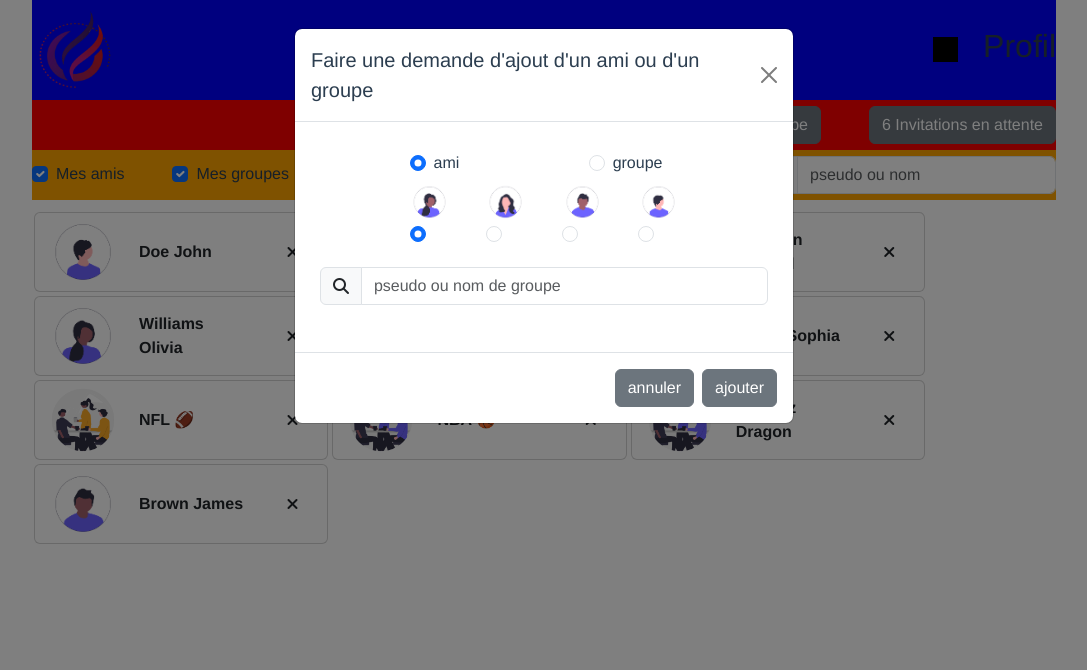
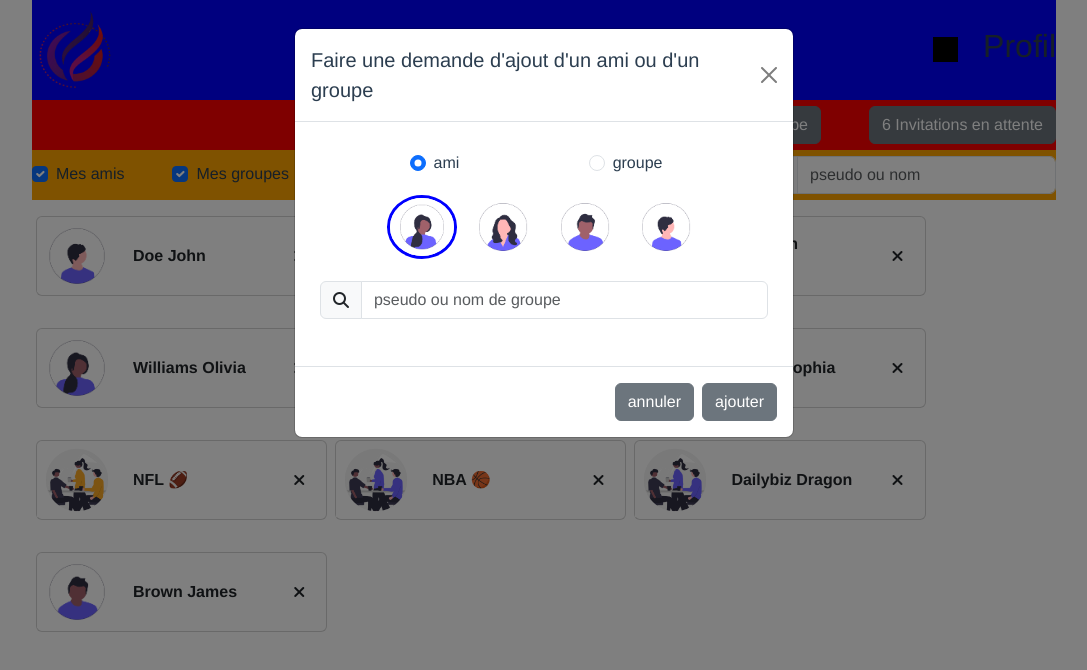
Before and after one commit to s2y-404/mon-reseau, a Vue app: page / in a window 1280 px wide. Both pictures are taken after a click on the element "ajouter ami / groupe". Shown: the top 670 px of the page, without its empty margins (96-1183 px from the left). Built offline with nearby package versions, Linux system fonts and the light colour scheme.

Commit message:
Fix add user/group

```diff
--- a/src/App.vue
+++ b/src/App.vue
@@ -26,7 +26,8 @@ export default {
       this.$emit('datas-updated', newDatas)
     },
     handleDatasDeleted(id) {
-      console.log("App | Card removed");
+      console.log(`App      | Card removed`)
+
       this.dataList = this.dataList.filter(item => item.id !== id);
       this.$emit('datasUpdated');
     },
--- a/src/components/Card.vue
+++ b/src/components/Card.vue
@@ -1,7 +1,6 @@
 
 <template>
-  <div class="card d-flex flex-row align-items-center px-2 flex-grow-2"
-    style="width: 18.4em; height: 80px; margin: 2px;">
+  <div class="card card-items">
     <img :src="require(`@/assets/${this.data.image}.png`)" class="card-img-top" alt="Photo de profil" />
     <div class="card-body">
       <span class="card-title fw-bold">{{ data.name }}</span>
@@ -35,10 +34,11 @@ export default {
   props: {
     data: Object
   },
+  emits: ['remove'],
   methods: {
     removeCard() {
       this.$emit('remove')
-      console.log(`Card | ${this.data.id}`)
+      console.log(`Card     | ${this.data.id}`)
     },
   }
 };
@@ -55,4 +55,16 @@ export default {
     border: 2px solid #2c3e50;
     border-radius: 100%;
   }
+
+  .card-items {
+    width: 18.2em;
+    height: 80px;
+
+    display: flex;
+    flex-direction: row;
+    align-items: center;
+    flex: 1 0 500px;
+    box-sizing: border-box;
+    margin: 1rem .25em;
+  }
 </style>
--- a/src/components/CardList.vue
+++ b/src/components/CardList.vue
@@ -34,6 +34,7 @@ export default {
   methods: {
     removeCard(id) {
       console.log("CardList | Removing card with id:", id);
+
       this.localDataList = this.localDataList.filter(item => item.id !== id);
       this.$emit('remove', id);
     }
@@ -43,16 +44,11 @@ export default {
 
 <style scoped>
   .card-list {
-    /* display: grid;
-    grid-template-columns: repeat(auto-fill,minmax(18rem, 1fr));
-    justify-items: center;
-    gap: 10px 1.2%; */
     display: flex;
-    justify-content: flex-start;
-    align-items: center;
+    /* justify-content: space-between; */
+    /* align-items: center; */
     flex-wrap: wrap;
-    flex-direction: row;
-    padding: 1% 0;
+    /* flex-direction: row; */
   }
 
 </style>
--- a/src/components/Navbar.vue
+++ b/src/components/Navbar.vue
@@ -16,7 +16,7 @@
 
             <div class="d-flex flex-column justify-content-center align-items-center">
               <!-- CHOIX DU TYPE (FRIEND OU GROUP) -->
-              <div class="d-flex justify-content-between" style="width: 100%; padding: 1% 20%;">
+              <div class="d-flex justify-content-between" style="width: 100%; padding: 1% 20% 4% 20%;">
                 <div id="group-filtre" class="form-check form-check-inline">
                   <input class="form-check-input" type="radio" name="type" id="friend" v-model="typeInput" value="friend" checked />
                   <label class="form-check-label" for="friend">ami</label>
@@ -29,44 +29,44 @@
 
               <!-- CHOIX DE LA PHOTO DE PROFIL -->
               <div v-if="this.typeInput === 'friend'" class="d-flex justify-content-evenly" style="width: 75%;">
-                <div class="form-check p-0 d-flex flex-column align-items-center justify-content-center">
-                  <label class="form-check-label" for="pp_w_1">
+                <div class="p-0 input-img">
+                  <input class="" type="radio" name="pp" id="pp_w_1" v-model="ppInput" value="pp_w_1" checked />
+                  <label class="" for="pp_w_1">
                     <img src="@/assets/pp_w_1.png" alt="photo femme 1">
                   </label>
-                  <input class="form-check-input" type="radio" name="pp" id="pp_w_1" v-model="ppInput" value="pp_w_1" checked />
                 </div>
-                <div class="form-check p-0 d-flex flex-column align-items-center justify-content-center">
-                  <label class="form-check-label" for="pp_w_2">
+                <div class="p-0 input-img">
+                  <input class="" type="radio" name="pp" id="pp_w_2" v-model="ppInput" value="pp_w_2" />
+                  <label class="" for="pp_w_2">
                     <img src="@/assets/pp_w_2.png" alt="photo femme 2">
                   </label>
-                  <input class="form-check-input" type="radio" name="pp" id="pp_w_2" v-model="ppInput" value="pp_w_2" />
                 </div>
-                <div class="form-check p-0 d-flex flex-column align-items-center justify-content-center">
-                  <label class="form-check-label" for="pp_m_1">
+                <div class="p-0 input-img">
+                  <input class="" type="radio" name="pp" id="pp_m_1" v-model="ppInput" value="pp_m_1" />
+                  <label class="" for="pp_m_1">
                     <img src="@/assets/pp_m_1.png" alt="photo homme 1">
                   </label>
-                  <input class="form-check-input" type="radio" name="pp" id="pp_m_1" v-model="ppInput" value="pp_m_1" />
                 </div>
-                <div class="form-check p-0 d-flex flex-column align-items-center justify-content-center">
-                  <label class="form-check-label" for="pp_m_2">
+                <div class="p-0 input-img">
+                  <input class="" type="radio" name="pp" id="pp_m_2" v-model="ppInput" value="pp_m_2" />
+                  <label class="" for="pp_m_2">
                     <img src="@/assets/pp_m_2.png" alt="photo homme 2">
                   </label>
-                  <input class="form-check-input" type="radio" name="pp" id="pp_m_2" v-model="ppInput" value="pp_m_2" />
                 </div>
               </div>
-            </div>
-            <div v-if="this.typeInput === 'group'" class="d-flex justify-content-evenly" style="width: 75%;">
-              <div class="form-check p-0 d-flex flex-column align-items-center justify-content-center">
-                <label class="form-check-label" for="pp_g">
-                  <img src="@/assets/pp_g.png" alt="photo group">
-                </label>
-                <input class="form-check-input" type="radio" name="pp" id="pp_g" v-model="ppInput" value="pp_g" checked />
-              </div>
-              <div class="form-check p-0 d-flex flex-column align-items-center justify-content-center">
-                <label class="form-check-label" for="pp_a">
-                  <img src="@/assets/pp_a.png" alt="photo groupe admin">
-                </label>
-                <input class="form-check-input" type="radio" name="pp" id="pp_a" v-model="ppInput" value="pp_a" />
+              <div v-if="this.typeInput === 'group'" class="d-flex justify-content-evenly " style="width: 75%;">
+                <div class="p-0 input-img">
+                  <input class="" type="radio" name="pp" id="pp_g" v-model="ppInput" value="pp_g" checked />
+                  <label class="" for="pp_g">
+                    <img src="@/assets/pp_g.png" alt="photo group">
+                  </label>
+                </div>
+                <div class="p-0 input-img">
+                  <input class="" type="radio" name="pp" id="pp_a" v-model="ppInput" value="pp_a" />
+                  <label class="" for="pp_a">
+                    <img src="@/assets/pp_a.png" alt="photo groupe admin">
+                  </label>
+                </div>
               </div>
             </div>
 
@@ -98,7 +98,7 @@ export default {
   data() {
     return {
       typeInput: 'friend',
-      ppInput: (this.typeInput === 'friend') ? 'pp_w_1' : 'pp_g',
+      ppInput: '',
       nameInput: ''
     };
   },
@@ -106,11 +106,11 @@ export default {
   methods: {
     onSubmit() {
       const newDatas = this.datas.slice();
-      const id = this.datas.length > 0 ? +(this.datas[newDatas.length - 1].id) + 1 : 1;
-      const type = (this.ppInput === 'pp_a') ? 'admin' : this.typeInput
-      const name = this.nameInput
-      const img = this.ppInput;
-console.log(this.typeInput)
+      const id       = this.datas.length > 0 ? +(this.datas[newDatas.length - 1].id) + 1 : 1;
+      const img      = (this.typeInput === 'friend') ? 'pp_w_1' : 'pp_g';
+      const type     = (this.ppInput === 'pp_a') ? 'admin' : this.typeInput
+      const name     = this.nameInput
+
       newDatas.push({
         id: id,
         name: name,
@@ -137,6 +137,20 @@ nav {
 }
 
 img {
-  width: 45px;
+  width: 70px;
+}
+
+.input-img input[type=radio]:checked + label>img {
+  border: 3px solid blue;
+  border-radius: 50%;
+}
+.input-img {
+  display: flex;
+  flex-direction: column;
+  align-items: center;
+  justify-content: center;
+}
+.input-img input {
+  display: none;
 }
 </style>
```
